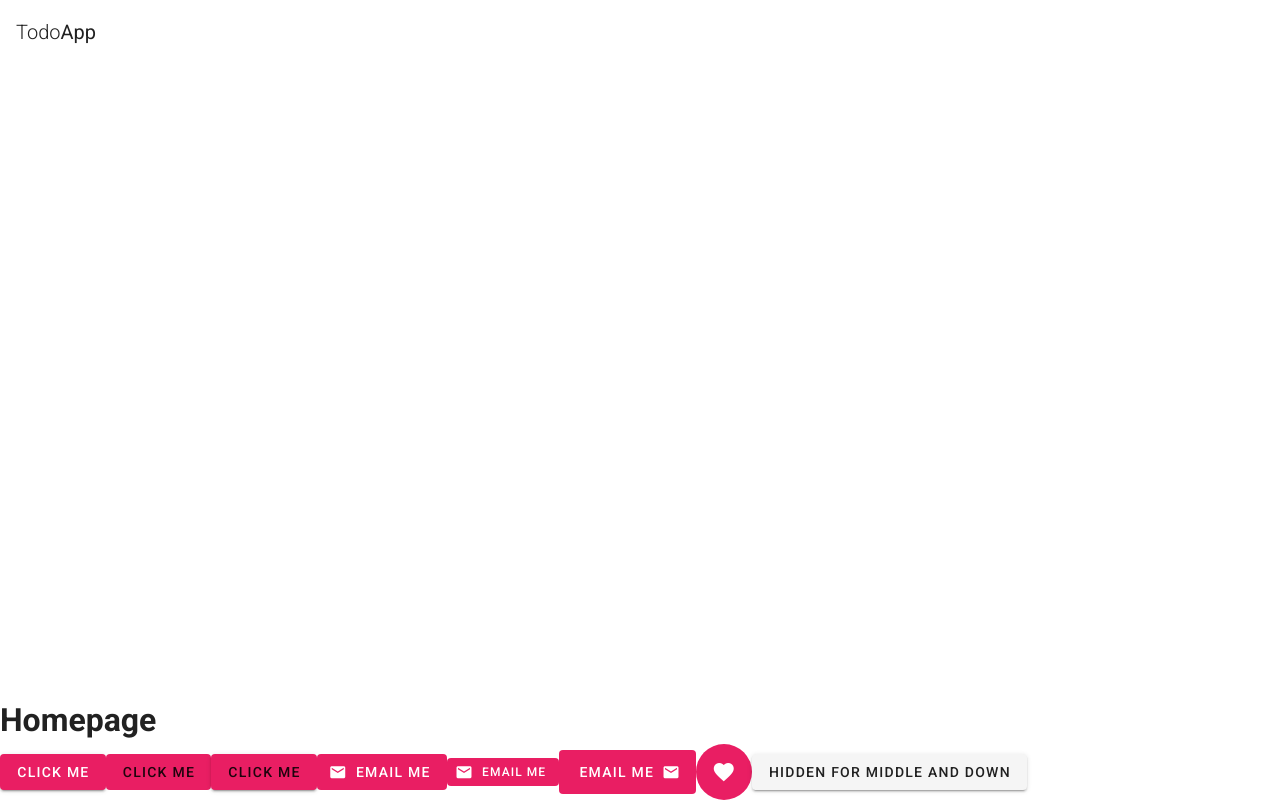
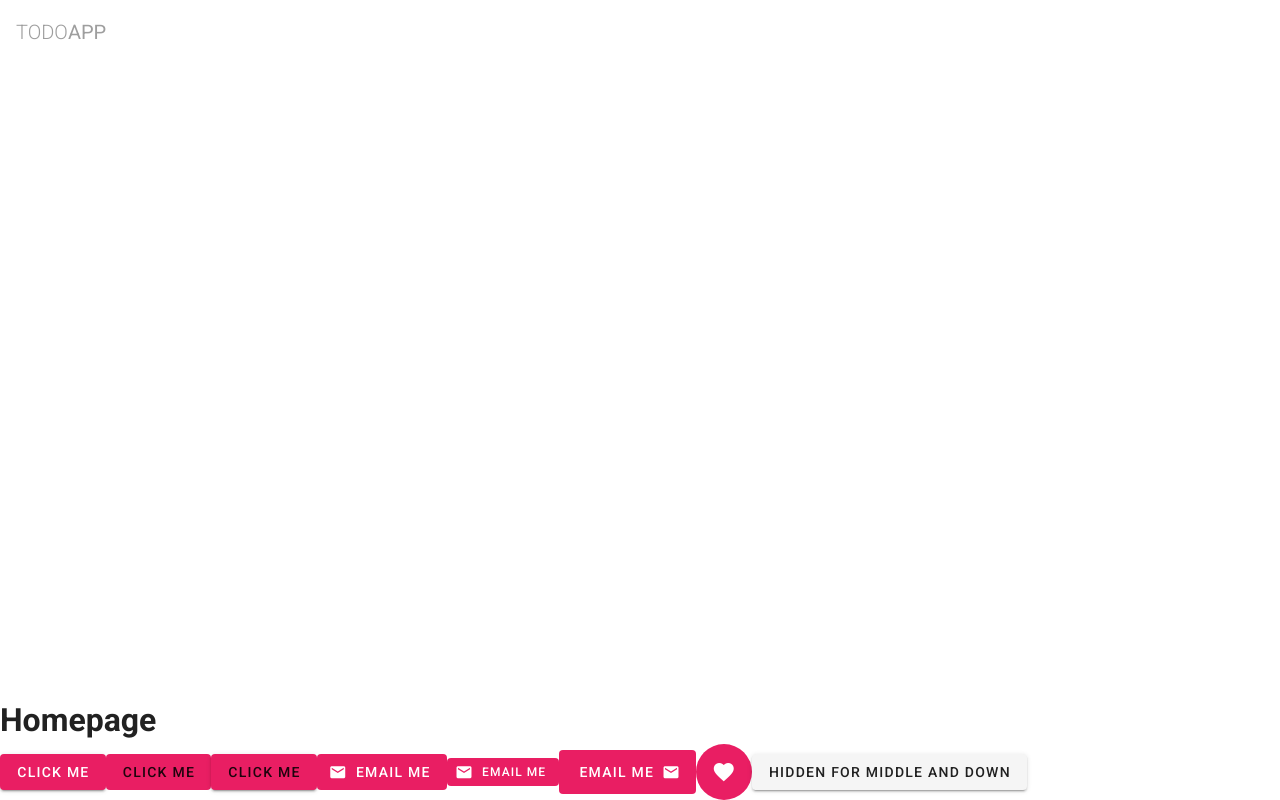
Before and after one commit to braden-w/learn-vuetify-project-management-website, a Nuxt app: page / in a window 1280 px wide. Built offline with nearby package versions, Linux system fonts and the light colour scheme.

Commit message:
Added Grey Uppercase to title

```diff
--- a/components/TheNavBar.vue
+++ b/components/TheNavBar.vue
@@ -1,7 +1,7 @@
 <template>
   <nav>
     <v-toolbar flat app>
-      <v-toolbar-title>
+      <v-toolbar-title class="text-uppercase grey--text">
         <span class="font-weight-light">Todo</span><span>App</span>
       </v-toolbar-title>
     </v-toolbar>
```
